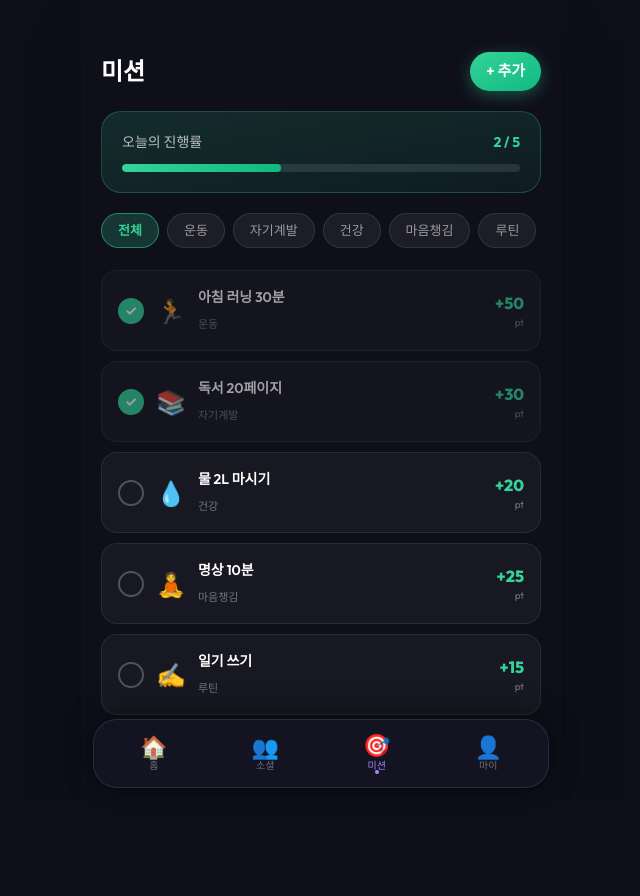
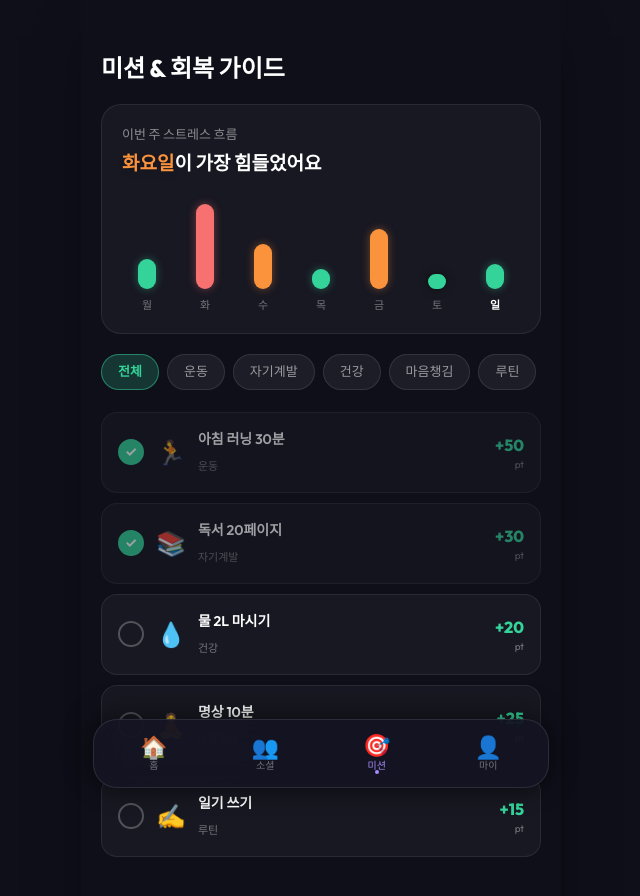
Before and after one commit to nacgyun/SomeDay-FE, a React (Vite) app: page /mission in a window 1280 px wide. Shown: the top 896 px of the page, without its empty margins (319-959 px from the left). Before the commit the page ends 800 px from the top, so only its background shows below. Built offline with nearby package versions, Linux system fonts and the light colour scheme.

Commit message:
Merge pull request #3 from someday-health-care/feat/missionpage
feat mission page

```diff
--- /dev/null
+++ b/src/components/features/mission/MentalFlow.tsx
@@ -0,0 +1,70 @@
+import type { FC } from 'react';
+
+export interface DailyStress {
+  day: string;
+  level: number; // 0 ~ 100
+}
+
+interface MentalFlowProps {
+  data: DailyStress[];
+}
+
+const MentalFlow: FC<MentalFlowProps> = ({ data }) => {
+  const maxLevel = 100;
+
+  // 가장 힘든 날 찾기 (수치가 가장 높은 첫 번째 날)
+  const hardestDayItem = data.reduce(
+    (max, current) => (max.level > current.level ? max : current),
+    data[0]
+  );
+
+  const getBarColorInfo = (level: number) => {
+    if (level < 40) return { bg: 'bg-brand-green', shadow: 'shadow-brand-green/40' };
+    if (level < 75) return { bg: 'bg-brand-orange', shadow: 'shadow-brand-orange/40' };
+    return { bg: 'bg-brand-red', shadow: 'shadow-brand-red/40' };
+  };
+
+  return (
+    <div className="bg-white/[0.04] border border-white/[0.08] rounded-[20px] p-5">
+      <div className="mb-4">
+        <h3 className="text-[13px] font-medium text-white/50 mb-1">이번 주 스트레스 흐름</h3>
+        <h2 className="text-[19px] font-bold text-white">
+          <span className="text-brand-orange drop-shadow-md">{hardestDayItem.day}요일</span>이 가장 힘들었어요
+        </h2>
+      </div>
+
+      <div className="flex items-end justify-between h-[120px] gap-2 mt-4">
+        {data.map((item, index) => {
+          const heightPercent = Math.max((item.level / maxLevel) * 100, 4); // 최소 높이 보장
+          const colorInfo = getBarColorInfo(item.level);
+          const isToday = index === data.length - 1;
+
+          return (
+            <div key={index} className="flex flex-col items-center gap-2 flex-1 group cursor-pointer">
+              {/* 막대 컨테이너 */}
+              <div className="relative w-full flex justify-center items-end h-[100px] rounded-t-sm transition hover:bg-white/[0.02]">
+                {/* 호버 시 나타나는 수치 툴팁 */}
+                <div className="absolute -top-8 opacity-0 group-hover:opacity-100 transition-opacity bg-surface-secondary text-[10px] font-bold rounded-md px-2 py-1 shadow-lg pointer-events-none border border-white/10 z-10 text-white">
+                  {item.level}
+                </div>
+
+                {/* 막대 그래프 */}
+                <div
+                  className={`w-[14px] sm:w-[18px] rounded-full transition-all duration-700 ease-out ${colorInfo.bg} ${item.level >= 20 ? colorInfo.shadow : ''} shadow-[0_0_8px_var(--tw-shadow-color)]`}
+                  style={{ height: `${heightPercent}%` }}
+                />
+              </div>
+
+              {/* 요일 라벨 */}
+              <span className={`text-[11px] ${isToday ? 'text-white font-bold' : 'text-white/40'}`}>
+                {item.day}
+              </span>
+            </div>
+          );
+        })}
+      </div>
+    </div>
+  );
+};
+
+export default MentalFlow;
--- a/src/components/features/mission/MissionProgressCard.tsx
+++ /dev/null
@@ -1,24 +0,0 @@
-import ProgressBar from '../../ui/ProgressBar';
-
-interface MissionProgressCardProps {
-  done: number;
-  total: number;
-}
-
-const MissionProgressCard = ({ done, total }: MissionProgressCardProps) => {
-  const progress = total > 0 ? (done / total) * 100 : 0;
-
-  return (
-    <div className="bg-gradient-to-br from-brand-green/[0.15] to-brand-green-dark/[0.08] border border-brand-green/25 rounded-[20px] p-5">
-      <div className="flex justify-between mb-3">
-        <span className="text-sm text-white/70">오늘의 진행률</span>
-        <span className="text-sm font-bold text-brand-green">
-          {done} / {total}
-        </span>
-      </div>
-      <ProgressBar value={progress} color="green" />
-    </div>
-  );
-};
-
-export default MissionProgressCard;
--- a/src/pages/MissionPage.tsx
+++ b/src/pages/MissionPage.tsx
@@ -1,29 +1,57 @@
 import { useState } from 'react';
 import type { Mission } from '../types';
 import PageHeader from '../components/layout/PageHeader';
-import MissionProgressCard from '../components/features/mission/MissionProgressCard';
+import MentalFlow from '../components/features/mission/MentalFlow';
 import MissionTabs from '../components/features/mission/MissionTabs';
 import MissionItem from '../components/features/mission/MissionItem';
 import Button from '../components/ui/Button';
 
 // ─── 더미 데이터 ──────────────────────────────────────────────
 const INIT_MISSIONS: Mission[] = [
-  { id: 1, icon: '🏃', title: '아침 러닝 30분', category: '운동',    done: true,  point: 50 },
-  { id: 2, icon: '📚', title: '독서 20페이지',  category: '자기계발', done: true,  point: 30 },
-  { id: 3, icon: '💧', title: '물 2L 마시기',   category: '건강',    done: false, point: 20 },
-  { id: 4, icon: '🧘', title: '명상 10분',      category: '마음챙김', done: false, point: 25 },
-  { id: 5, icon: '✍️', title: '일기 쓰기',      category: '루틴',    done: false, point: 15 },
+  { id: 1, icon: '🏃', title: '아침 러닝 30분', category: '운동', done: true, point: 50 },
+  { id: 2, icon: '📚', title: '독서 20페이지', category: '자기계발', done: true, point: 30 },
+  { id: 3, icon: '💧', title: '물 2L 마시기', category: '건강', done: false, point: 20 },
+  { id: 4, icon: '🧘', title: '명상 10분', category: '마음챙김', done: false, point: 25 },
+  { id: 5, icon: '✍️', title: '일기 쓰기', category: '루틴', done: false, point: 15 },
+];
+
+const WEEKLY_MENTAL_DATA = [
+  { day: '월', level: 30 },
+  { day: '화', level: 85 },
+  { day: '수', level: 45 },
+  { day: '목', level: 20 },
+  { day: '금', level: 60 },
+  { day: '토', level: 15 },
+  { day: '일', level: 25 },
 ];
 // ──────────────────────────────────────────────────────────────
 
 const MissionPage = () => {
   const [missions, setMissions] = useState<Mission[]>(INIT_MISSIONS);
   const [activeCategory, setActiveCategory] = useState<string>('전체');
+  const [pendingMission, setPendingMission] = useState<Mission | null>(null);
 
   const handleToggle = (id: number) => {
+    const targetMission = missions.find((m) => m.id === id);
+    if (!targetMission) return;
+
+    if (!targetMission.done) {
+      // 완료 처리하려고 할 때 팝업 표시
+      setPendingMission(targetMission);
+    } else {
+      // 체크 해제는 바로 적용
+      setMissions((prev) =>
+        prev.map((m) => (m.id === id ? { ...m, done: false } : m))
+      );
+    }
+  };
+
+  const confirmMissionComplete = () => {
+    if (!pendingMission) return;
     setMissions((prev) =>
-      prev.map((m) => (m.id === id ? { ...m, done: !m.done } : m))
+      prev.map((m) => (m.id === pendingMission.id ? { ...m, done: true } : m))
     );
+    setPendingMission(null);
   };
 
   const filtered =
@@ -31,23 +59,16 @@ const MissionPage = () => {
       ? missions
       : missions.filter((m) => m.category === activeCategory);
 
-  const doneMissions = missions.filter((m) => m.done);
-
   return (
-    <div className="min-h-screen bg-surface pb-20 text-white">
+    <div className="min-h-screen bg-surface pb-20 text-white relative">
       <PageHeader
-        title="미션"
+        title="미션 & 회복 가이드"
         gradientColor="green"
-        action={
-          <Button id="mission-add-btn" variant="green" className="text-[13px] !py-2 !px-4 !rounded-full">
-            + 추가
-          </Button>
-        }
       />
 
-      {/* 진행률 */}
+      {/* 이번 주 멘탈 흐름 */}
       <section className="px-5 mb-5">
-        <MissionProgressCard done={doneMissions.length} total={missions.length} />
+        <MentalFlow data={WEEKLY_MENTAL_DATA} />
       </section>
 
       {/* 카테고리 탭 */}
@@ -63,6 +84,26 @@ const MissionPage = () => {
           ))}
         </div>
       </section>
+
+      {/* 미션 완료 확인 팝업 */}
+      {pendingMission && (
+        <div className="fixed inset-0 z-50 flex items-center justify-center bg-black/50 backdrop-blur-sm px-5">
+          <div className="bg-surface-secondary border border-white/10 rounded-2xl w-full max-w-[320px] p-6 shadow-2xl">
+            <h3 className="text-lg font-bold text-white mb-2 text-center">미션 완료</h3>
+            <p className="text-[15px] text-white/70 mb-6 text-center leading-relaxed">
+              <span className="text-brand-green font-bold">'{pendingMission.title}'</span>을(를)<br />완료 하셨나요?
+            </p>
+            <div className="flex gap-3">
+              <Button variant="ghost" fullWidth onClick={() => setPendingMission(null)}>
+                취소
+              </Button>
+              <Button variant="green" fullWidth onClick={confirmMissionComplete}>
+                확인
+              </Button>
+            </div>
+          </div>
+        </div>
+      )}
     </div>
   );
 };
```
